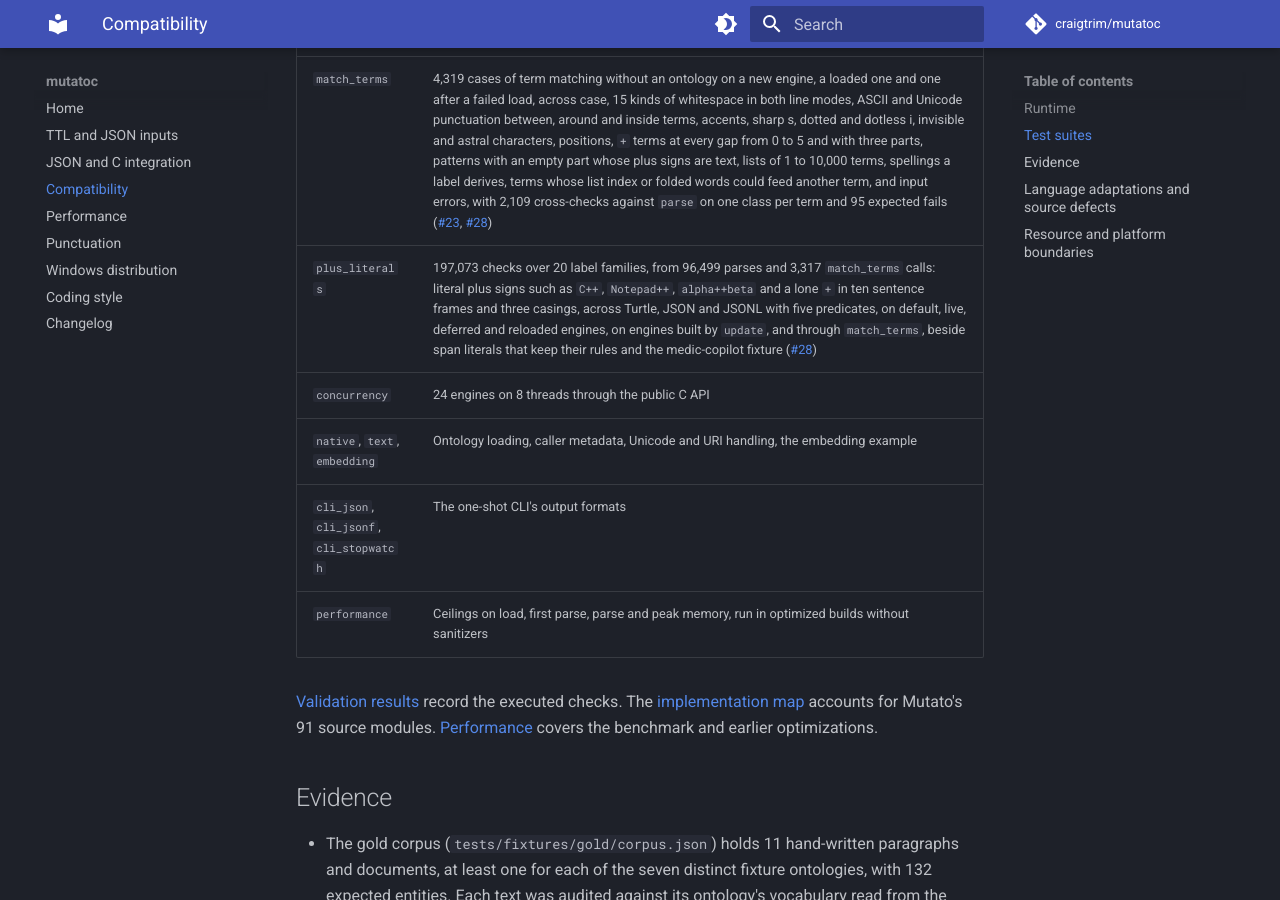
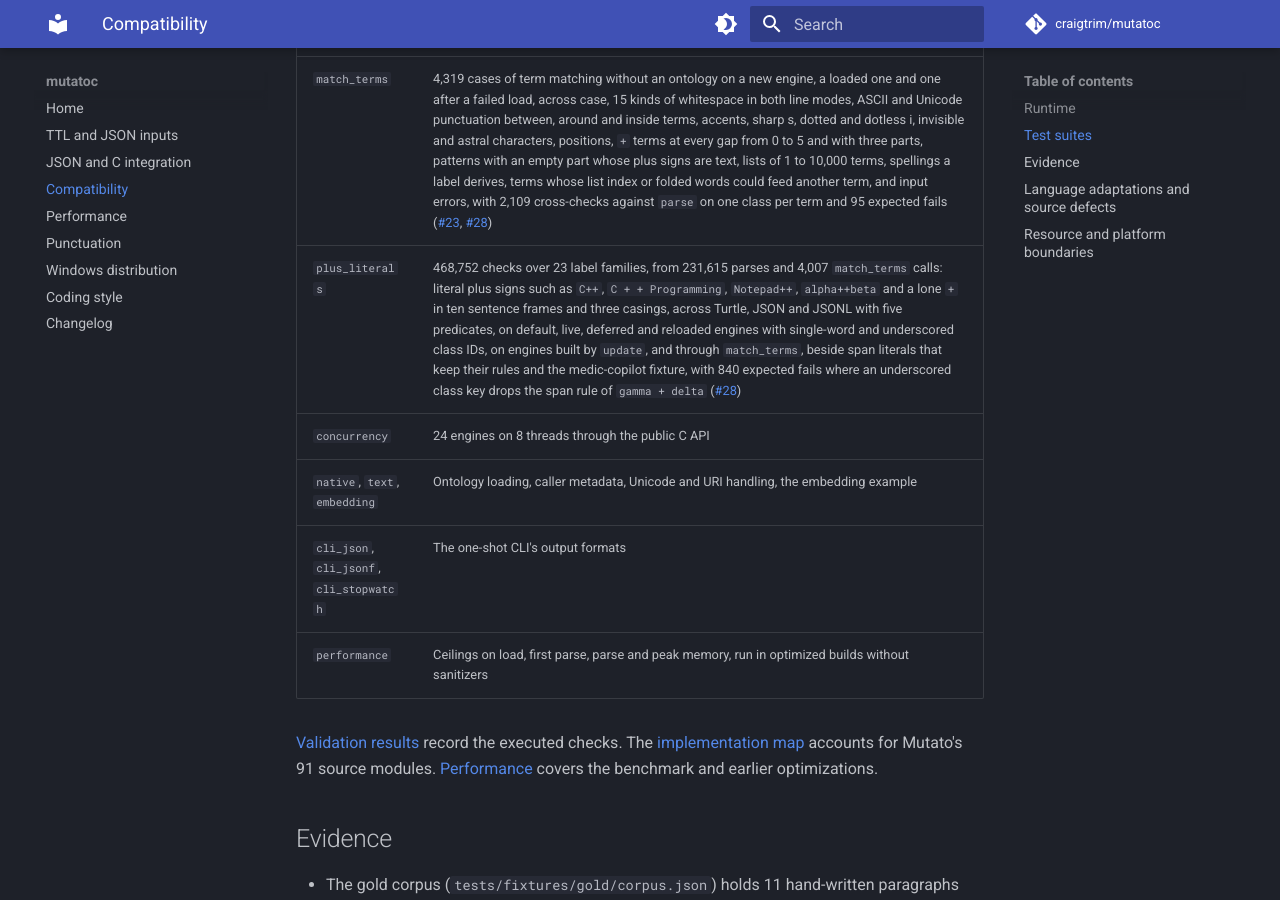
Before and after one commit to craigtrim/mutatoc, an MkDocs documentation site: the page built from docs/compatibility.md, in a window 1280 px wide and 900 px high, scrolled down 1731 px. Built offline with MkDocs 1.6.1 and Material for MkDocs 9.7.7, drawn with Linux system fonts in a browser that asks for light colours; comment, search, counter and statistics services are not loaded.

Commit message:
docs: update the plus_literals suite inventory

```diff
--- a/docs/compatibility.md
+++ b/docs/compatibility.md
@@ -32,7 +32,7 @@ ctest --test-dir build-msvc -C Release --output-on-failure
 | `span_distance` | 39,111 cases that hold every word of a span rule within its distance, turn every group of span words into a span and give whitespace no position, across label widths, word orders, repeated words, punctuation and whitespace, pasted lists up to 1,442 lines, stopwords, competing rules, `ctr` values, the spans stage on its own, direction flags and context words, checked against an oracle that tries every choice of occurrences and against the 541 cases filed with #11 and the 935 filed with #12 |
 | `normalization` | Unicode's `NormalizationTest.txt` (20,171 cases) against the vendored utf8proc, the fold of all 1,112,064 encodable code points against an oracle read from the Unicode data files, ASCII, and 64,429 texts crossing accent form, case and invisible characters through fresh, live, updated and 0.7.0-snapshot engines, `parse_tokens` and the exact stage, plus incremental updates compared with fresh loads, labels with invisible-only words, words that fold alike, tokens produced by 0.7.0, span rules that turn a token back and forth or count without repeating, punctuation edges and token offsets, including 12 expected fails ([#25](https://github.com/craigtrim/mutatoc/issues/25)) |
 | `match_terms` | 4,319 cases of term matching without an ontology on a new engine, a loaded one and one after a failed load, across case, 15 kinds of whitespace in both line modes, ASCII and Unicode punctuation between, around and inside terms, accents, sharp s, dotted and dotless i, invisible and astral characters, positions, `+` terms at every gap from 0 to 5 and with three parts, patterns with an empty part whose plus signs are text, lists of 1 to 10,000 terms, spellings a label derives, terms whose list index or folded words could feed another term, and input errors, with 2,109 cross-checks against `parse` on one class per term and 95 expected fails ([#23](https://github.com/craigtrim/mutatoc/issues/23), [#28](https://github.com/craigtrim/mutatoc/issues/28)) |
-| `plus_literals` | 197,073 checks over 20 label families, from 96,499 parses and 3,317 `match_terms` calls: literal plus signs such as `C++`, `Notepad++`, `alpha++beta` and a lone `+` in ten sentence frames and three casings, across Turtle, JSON and JSONL with five predicates, on default, live, deferred and reloaded engines, on engines built by `update`, and through `match_terms`, beside span literals that keep their rules and the medic-copilot fixture ([#28](https://github.com/craigtrim/mutatoc/issues/28)) |
+| `plus_literals` | 468,752 checks over 23 label families, from 231,615 parses and 4,007 `match_terms` calls: literal plus signs such as `C++`, `C + + Programming`, `Notepad++`, `alpha++beta` and a lone `+` in ten sentence frames and three casings, across Turtle, JSON and JSONL with five predicates, on default, live, deferred and reloaded engines with single-word and underscored class IDs, on engines built by `update`, and through `match_terms`, beside span literals that keep their rules and the medic-copilot fixture, with 840 expected fails where an underscored class key drops the span rule of `gamma + delta` ([#28](https://github.com/craigtrim/mutatoc/issues/28)) |
 | `concurrency` | 24 engines on 8 threads through the public C API |
 | `native`, `text`, `embedding` | Ontology loading, caller metadata, Unicode and URI handling, the embedding example |
 | `cli_json`, `cli_jsonf`, `cli_stopwatch` | The one-shot CLI's output formats |
```
